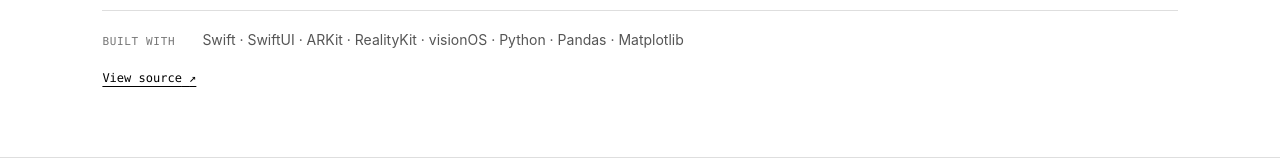
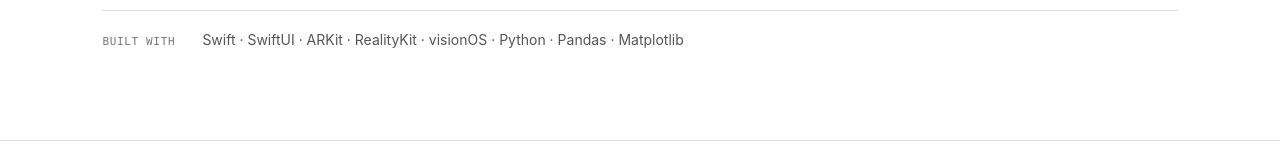
Before and after one commit to arnav-goel05/portfolio-website, a React (Vite) app: page / in a window 1280 px wide. Shown: the part 3083-3243 px from the top of the page. Built offline with nearby package versions, Linux system fonts and the light colour scheme.

Commit message:
Remove Vision Pro source link

```diff
--- a/src/data/portfolio.ts
+++ b/src/data/portfolio.ts
@@ -74,12 +74,7 @@ export const projects: Project[] = [
       'Advanced the system into clinical trials with NUH, creating a repeatable assessment and analysis workflow for evaluating fine motor control. The underlying method is patent pending, with a research paper currently in preparation.',
     tools: ['Swift', 'SwiftUI', 'ARKit', 'RealityKit', 'visionOS', 'Python', 'Pandas', 'Matplotlib'],
     image: visionProHandAssessment,
-    links: [
-      {
-        label: 'View source',
-        href: 'https://github.com/arnav-goel05/Hand-Eye-Coordination-Assessment',
-      },
-    ],
+    links: [],
   },
 ]
 
```
